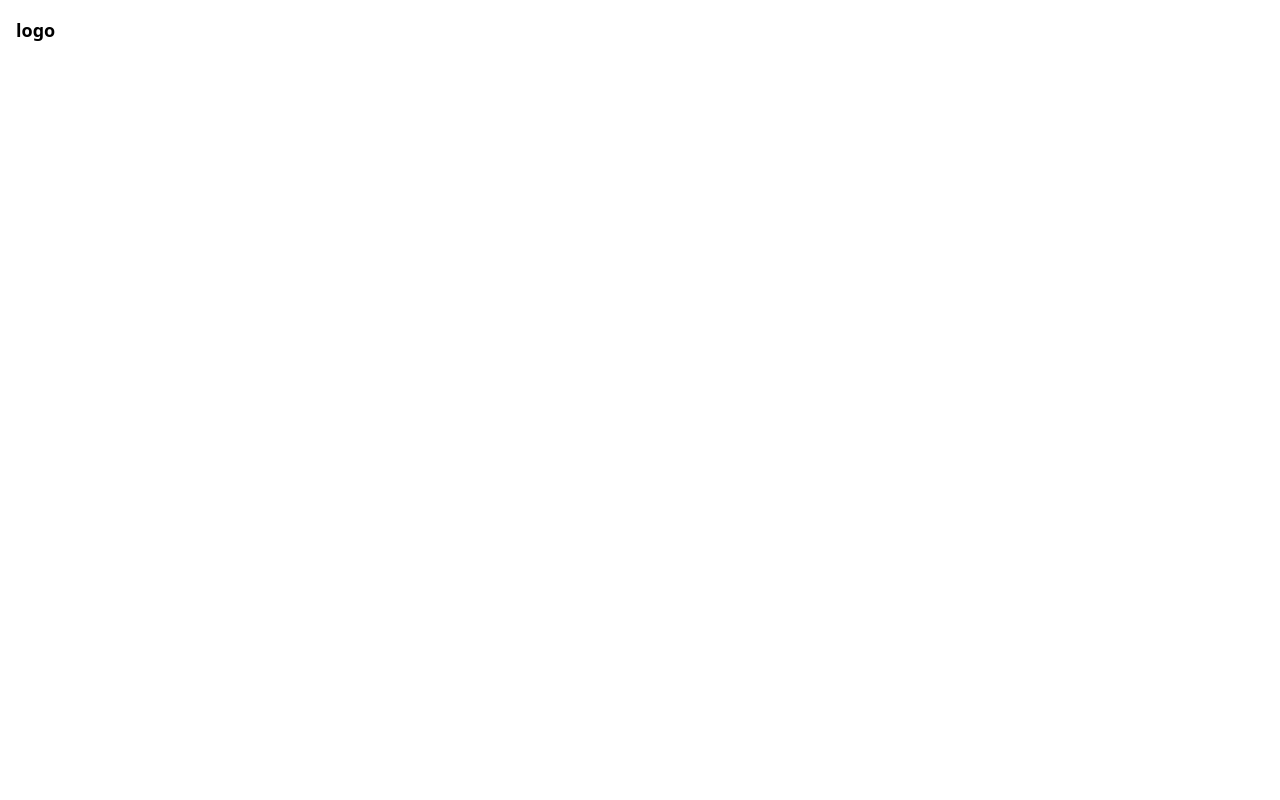
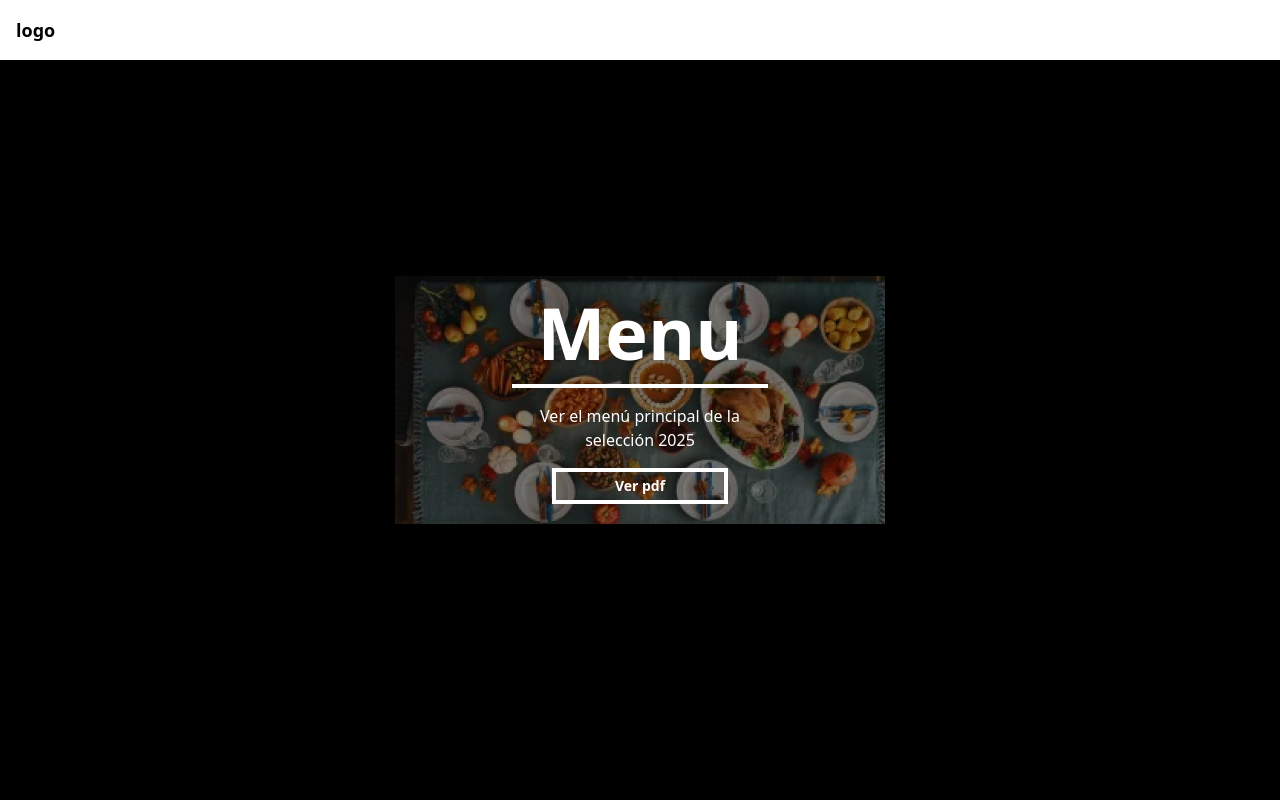
Before and after one commit to DJkell/Class-Restaurant-Template, a React (Vite) app: page /Menu in a window 1280 px wide. Shown: the top 800 px of the page. Built offline with nearby package versions, Linux system fonts and the light colour scheme.

Commit message:
update menuScreen

```diff
--- /dev/null
+++ b/src/App.css
@@ -0,0 +1,6 @@
+#root {
+  margin: 0 auto;
+  padding: 0;
+  text-align: center;
+  background-color: "black";
+}
--- a/src/components/btn_stroke.tsx
+++ b/src/components/btn_stroke.tsx
@@ -12,13 +12,13 @@ export default function BtnStroke({ color, Size, children }: BtnStrokeProps) {
       className={
         `justify-self-center border-4 ${
           color ? `border-${color}` : "border-white"
-        } p-1 w-44 justify-self-center` + (Size ? Size : "h-10")
+        } p-1 w-44 justify-self-center` + (Size ? Size : "h-15")
       }
     >
       <p
         className={`${
           color ? `text-${color}` : "text-white"
-        } text-center font-bold`}
+        } text-center font-semibold text-sm cursor-pointer`}
       >
         {children}
       </p>
--- a/src/pages/homeScreen.tsx
+++ b/src/pages/homeScreen.tsx
@@ -8,12 +8,15 @@ export default function HomeScreen() {
   return (
     <main className="bg-black justify-center">
       <Header />
+      {/*Seccion de imagen de fondo con texto Welcome*/}
       <div
         className="bg-white w-full h-96 bg-cover bg-center bg-no-repeat mb-5 md:h-screen justify-center items-center flex"
         style={{ backgroundImage: "url('/src/assets/images/local_bg.png')" }}
       >
         <h1 className="text-5xl md:text-7xl font-bold text-white">Welcome</h1>
       </div>
+
+      {/*Seccion de bienvenida con boton ver mas y cuadricula de imagenes*/}
       <div className="w-full p-0 ph-10 justify-center text-center ">
         <h1 className="text-3xl font-bold text-white relative ">Welcome</h1>
         <p className="text-white relative m-4">
--- a/src/pages/menuScreen.tsx
+++ b/src/pages/menuScreen.tsx
@@ -1,10 +1,34 @@
+import "../App.css";
 import Header from "../components/header";
+import BtnStroke from "../components/btn_stroke";
+import Banners from "../components/Banners";
 
 export default function MenuScreen() {
   return (
-    <>
+    <main className="bg-black justify-center m-0 ">
       <Header />
-      <div>MenuScreen</div>
-    </>
+      {/*Seccion de imagen de fondo con texto menu*/}
+      <div
+        className="bg-black w-full h-96  bg-center bg-no-repeat justify-center md:h-screen justify-center items-center flex flex-col"
+        style={{
+          backgroundImage: "url('/src/assets/images/bannersImg/fondomenu.png')",
+        }}
+      >
+        <h1 className="text-5xl md:text-7xl font-bold text-white">Menu</h1>
+
+        {/*aqui esta el contenedor con la linea, texto y el boton*/}
+        <div className=" w-64 flex flex-col justify-center items-center border-t-4 border-white mt-4 ">
+          <p className="text-white text-center mt-4">
+            Ver el menú principal de la
+            <br />
+            selección 2025
+          </p>
+          <BtnStroke color="white" Size="h-4 mt-4">
+            Ver pdf
+          </BtnStroke>
+        </div>
+      </div>
+      <Banners />
+    </main>
   );
 }
```
Also changed, not shown: src/assets/images/bannersImg/fondomenu.png (added).
